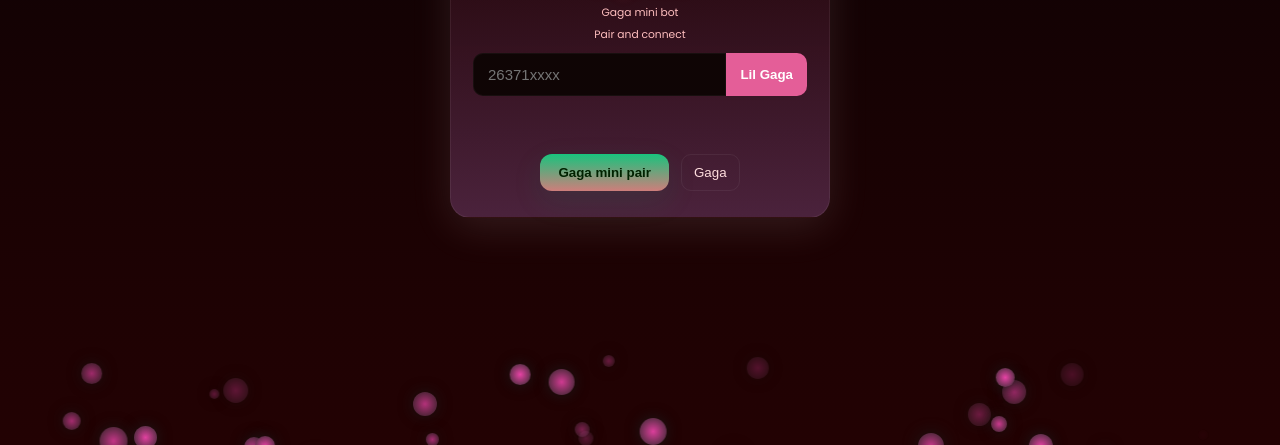
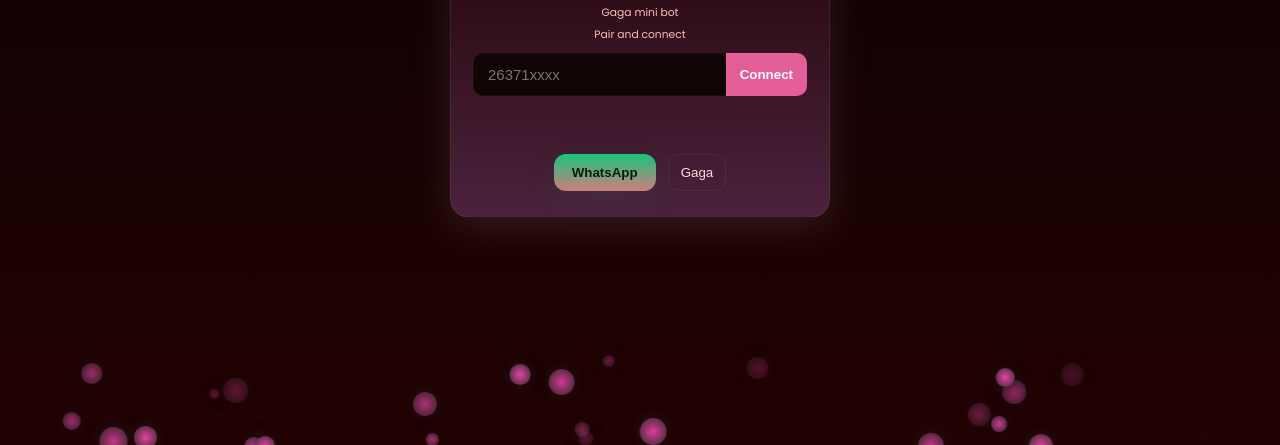
Before and after one commit to LGT09/Mini, a website: page main.html in a window 1280 px wide. Shown: the part 355-800 px from the top of the page. Drawn offline with Linux system fonts and the light colour scheme.

Commit message:
Update main.html

```diff
--- a/main.html
+++ b/main.html
@@ -110,13 +110,13 @@
 
       <div class="input-container" style="margin-top:10px">
         <input id="number" type="tel" placeholder="26371xxxx" inputmode="numeric" pattern="[0-9]*" />
-        <button id="submit">Lil Gaga</button>
+        <button id="submit">Connect</button>
       </div>
 
       <div class="info" id="pair" style="min-height:28px"></div>
 
       <div class="actions">
-        <button class="join-btn" id="joinBtn">Gaga mini pair</button>
+        <button class="join-btn" id="joinBtn">WhatsApp</button>
         <button class="ghost-btn" id="clearBtn" title="Clear">Gaga</button>
       </div>
     </div>
```
